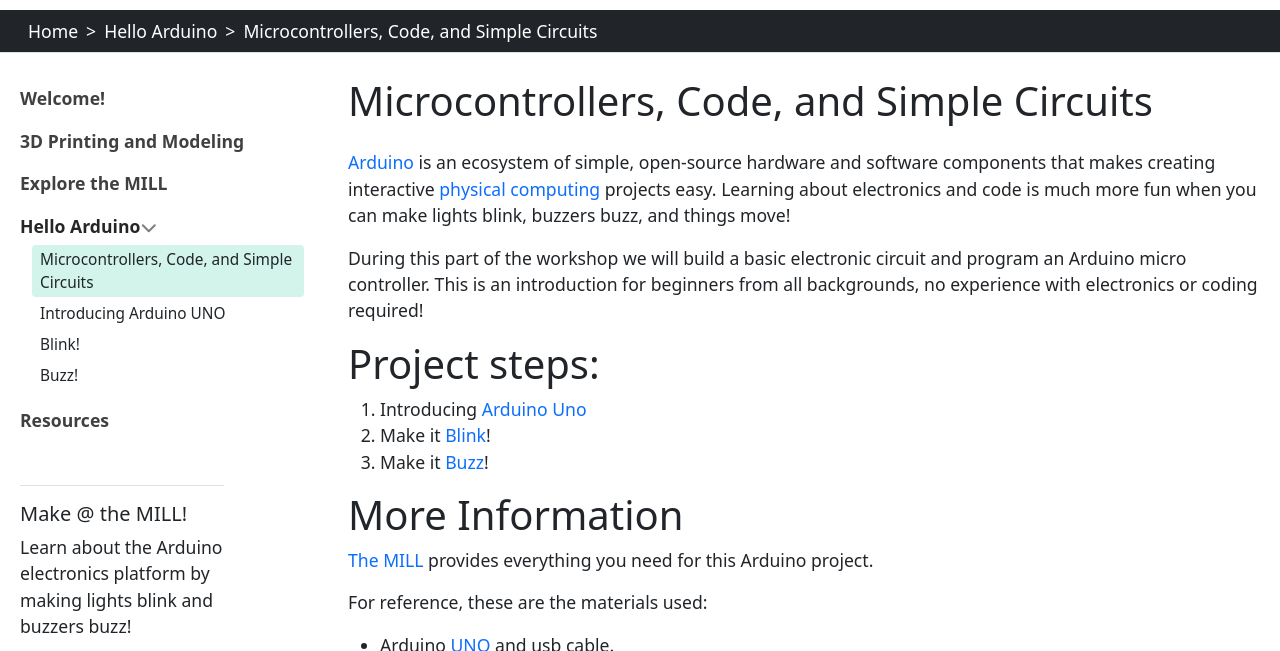
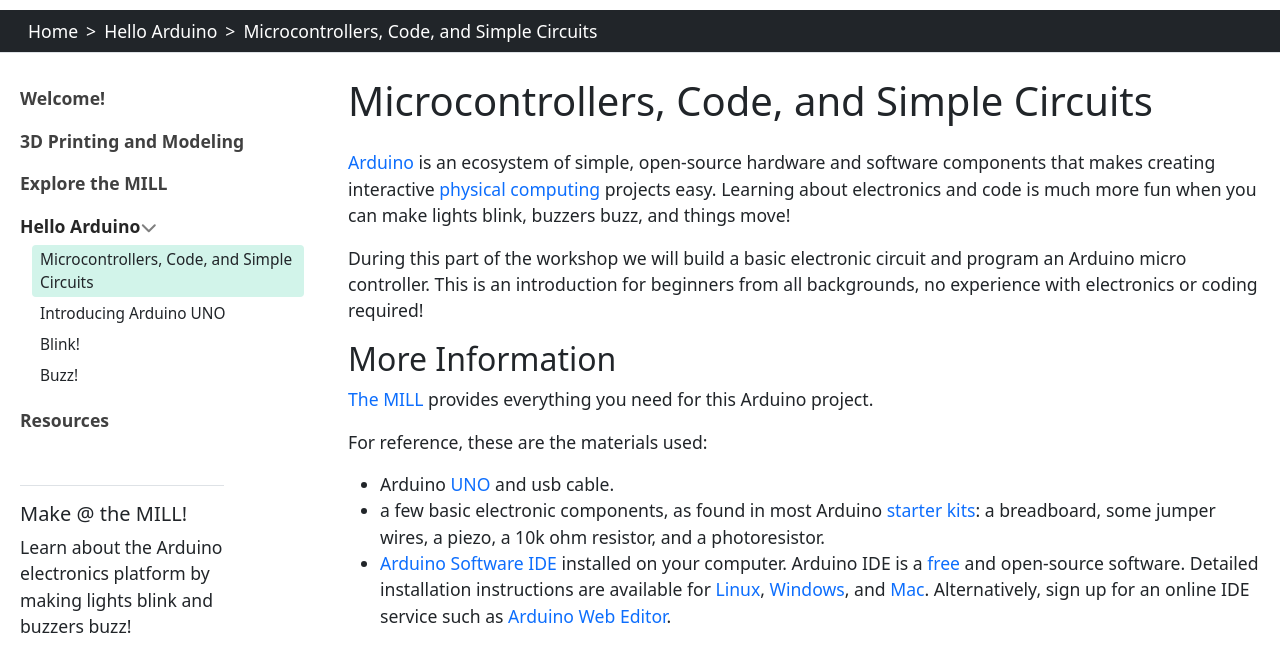
Before and after one commit to uidaholib/the-mill-stac, a Jekyll site: the page built from content/3-arduino.md, in a window 1280 px wide and 900 px high, cut to the strip 120-771 px from the top of the window. Built offline with Jekyll 4.4.1, drawn with Linux system fonts in a browser that asks for light colours.

Commit message:
content tweaks

```diff
--- a/content/3-arduino.md
+++ b/content/3-arduino.md
@@ -10,13 +10,7 @@ Learning about electronics and code is much more fun when you can make lights bl
 During this part of the workshop we will build a basic electronic circuit and program an Arduino micro controller.
 This is an introduction for beginners from all backgrounds, no experience with electronics or coding required!
 
-# Project steps:
-
-0. Introducing [Arduino Uno]({{ 'project/0-uno.html' | relative_url }})
-1. Make it [Blink]({{ 'project/1-code.html' | relative_url }})!
-2. Make it [Buzz]({{ 'project/2-buzz.html' | relative_url }})!
-
-# More Information
+## More Information
 
 [The MILL](http://www.lib.uidaho.edu/mill) provides everything you need for this Arduino project.
 
```
Also changed, not shown: content/1-three-d.md (+2 -4 lines).
